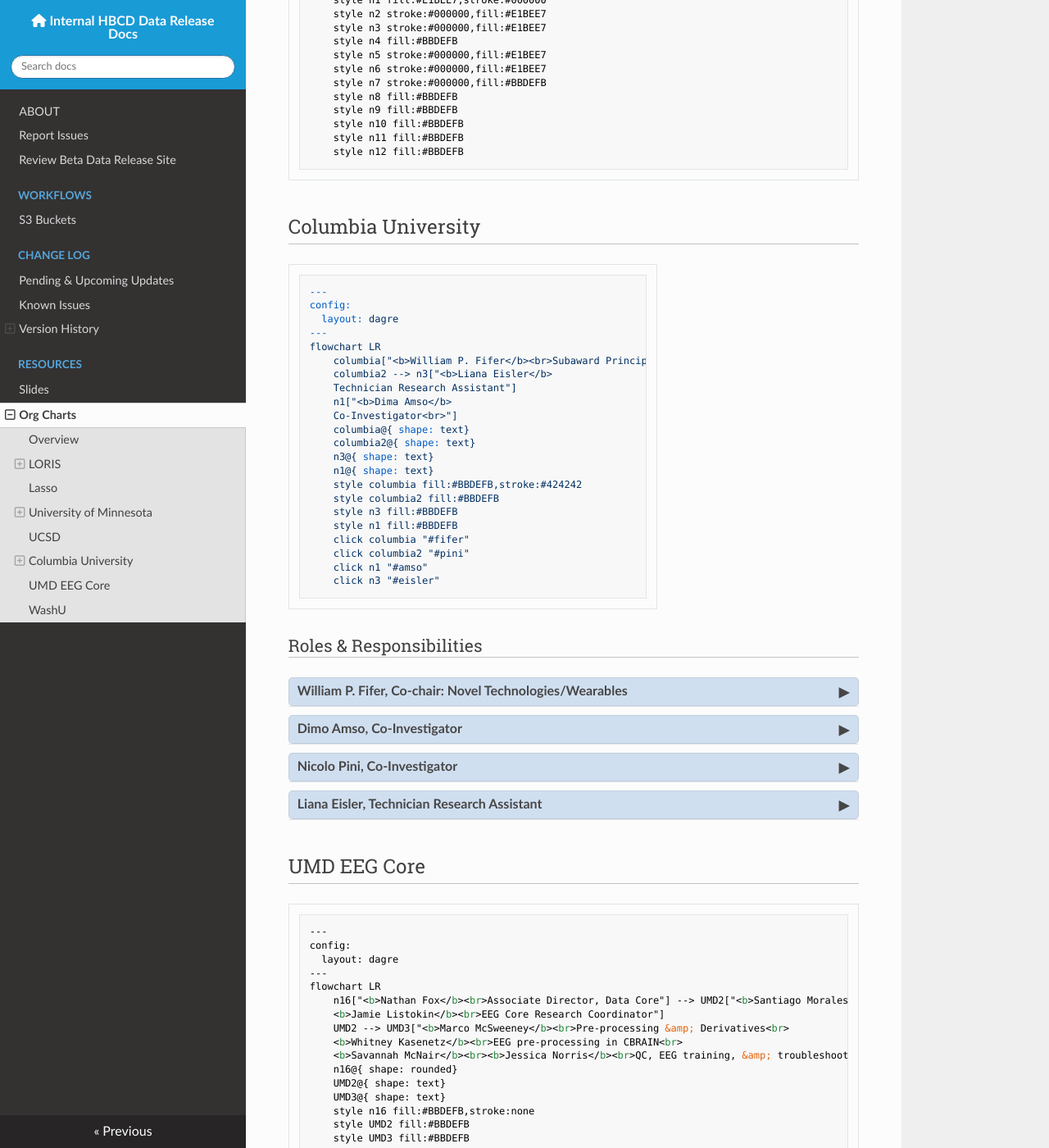
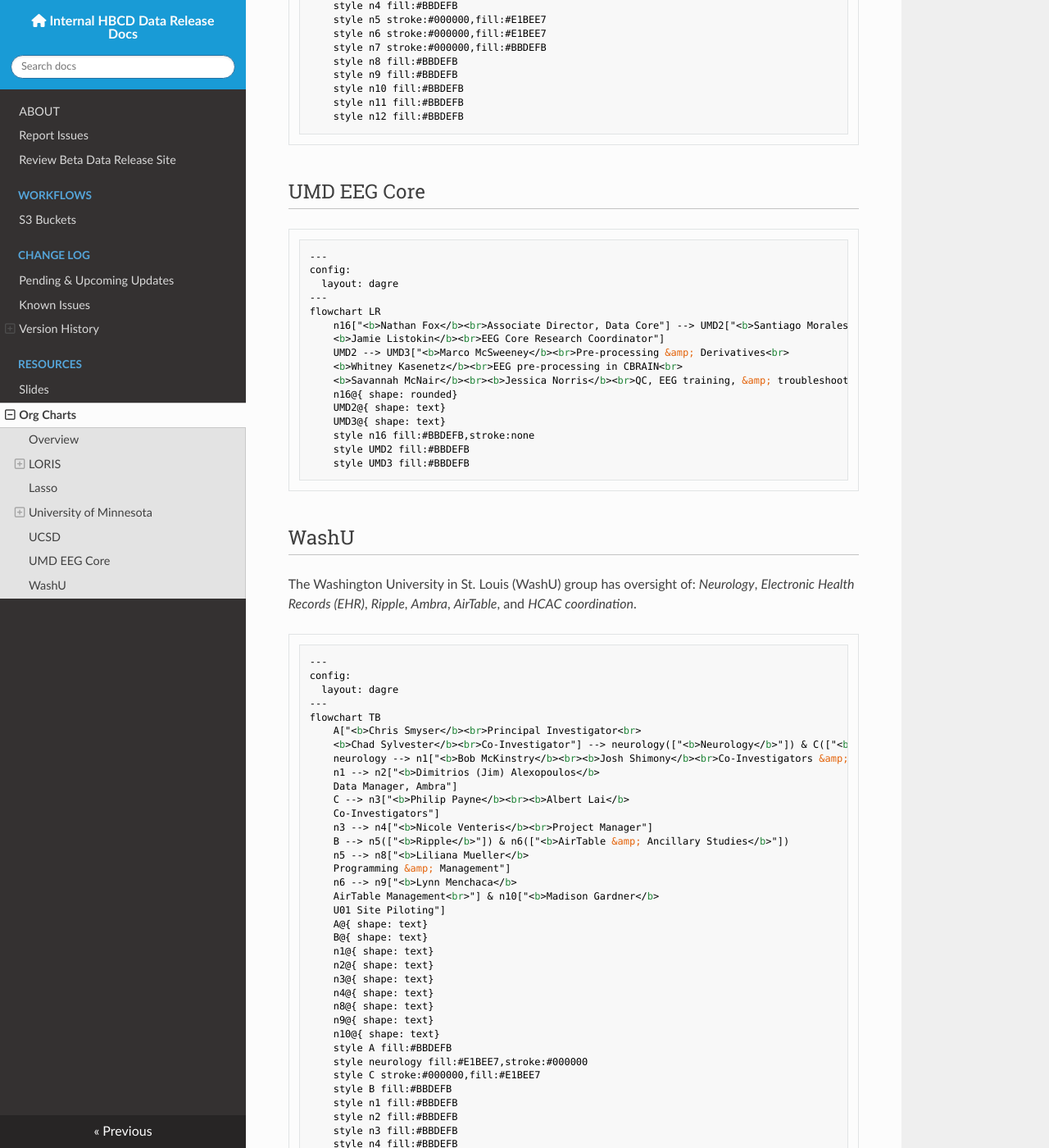
Before and after one commit to DCAN-Labs/hbcd-docs-internal, an MkDocs documentation site: the page built from docs/orgcharts.md, in a window 1280 px wide and 1400 px high, scrolled down 6611 px. Shown: the whole window at 82% size. Built offline with MkDocs 1.6.1, drawn with Linux system fonts in a browser that asks for light colours; nearby versions of some CDN libraries.

Commit message:
remove columbia section

````diff
--- a/docs/orgcharts.md
+++ b/docs/orgcharts.md
@@ -48,7 +48,7 @@
     click n10 "#washu"
     click n13 "#libr"
 ```
-<br>
+
 <div id="columbia-university" class="table-banner" onclick="toggleCollapse(this)">
   <span class="text-with-link">
   <span class="text">Columbia Novel Technologies & Wearables Workgroup</span>
@@ -549,100 +549,6 @@
     style n12 fill:#BBDEFB
 ```
 
-## Columbia University
-<div style="width: 450px;">
-```mermaid
----
-config:
-  layout: dagre
----
-flowchart LR
-    columbia["<b>William P. Fifer</b><br>Subaward Principal Investigator"] --> columbia2["<b>Nicolo Pini</b><br>Co-Investigator"]
-    columbia2 --> n3["<b>Liana Eisler</b>
-    Technician Research Assistant"]
-    n1["<b>Dima Amso</b>
-    Co-Investigator<br>"]
-    columbia@{ shape: text}
-    columbia2@{ shape: text}
-    n3@{ shape: text}
-    n1@{ shape: text}
-    style columbia fill:#BBDEFB,stroke:#424242
-    style columbia2 fill:#BBDEFB
-    style n3 fill:#BBDEFB
-    style n1 fill:#BBDEFB
-    click columbia "#fifer"
-    click columbia2 "#pini"
-    click n1 "#amso"
-    click n3 "#eisler"
-```
-</div>
-
-### Roles & Responsibilities
-
-<div id="fifer" class="table-banner" onclick="toggleCollapse(this)">
-  <span class="text-with-link">
-  <span class="text">William P. Fifer, Co-chair: Novel Technologies/Wearables</span>
-  <a class="anchor-link" href="#fifer" title="Copy link">
-  <i class="fa-solid fa-link"></i>
-  </a>
-  </span>
-  <span class="table-arrow">▸</span>
-</div>
-<div class="closed-collapsible-content">
-<ul>
-<li>Overall management.</li>
-<li>Supervise automation of sleep stage scoring and data analysis.</li>
-<li>Data analytics, writing, and review of manuscripts.</li>
-</ul>
-</div>
-
-<div id="amso" class="table-banner" onclick="toggleCollapse(this)">
-  <span class="text-with-link">
-  <span class="text">Dimo Amso, Co-Investigator</span>
-  <a class="anchor-link" href="#amso" title="Copy link">
-  <i class="fa-solid fa-link"></i>
-  </a>
-  </span>
-  <span class="table-arrow">▸</span>
-</div>
-<div class="closed-collapsible-content">
-<ul>
-<li>Lead development of best practices, particularly the adapted Family Culture Matters (FCM) task.</li>
-<li>Ensure coding is minimally evaluative to support unbiased measurement and minimize errors of inference.</li>
-</ul>
-</div>
-
-<div id="pini" class="table-banner" onclick="toggleCollapse(this)">
-  <span class="text-with-link">
-  <span class="text">Nicolo Pini, Co-Investigator</span>
-  <a class="anchor-link" href="#pini" title="Copy link">
-  <i class="fa-solid fa-link"></i>
-  </a>
-  </span>
-  <span class="table-arrow">▸</span>
-</div>
-<div class="closed-collapsible-content">
-<ul>
-<li>Serve as a leading member of the Novel Technologies/Wearables Workgroup.</li>
-<li>Develop pipelines necessary for extraction of derivatives, data upload, storage, and maintenance of the EKG data collected during EEG and the heart rate wearable sensor data.</li>
-<li>Coordinate the recurring training at the HBCD sites in these two modalities.</li>
-<li>Supervise quality control performed by Research Technician.</li>
-</ul>
-</div>
-
-<div id="eisler" class="table-banner" onclick="toggleCollapse(this)">
-  <span class="text-with-link">
-  <span class="text">Liana Eisler, Technician Research Assistant</span>
-  <a class="anchor-link" href="#eisler" title="Copy link">
-  <i class="fa-solid fa-link"></i>
-  </a>
-  </span>
-  <span class="table-arrow">▸</span>
-</div>
-<div class="closed-collapsible-content">
-<p>Quality control of outputs produced by automated pipelines.</p>
-</div>
-
 ## UMD EEG Core
 ```mermaid
 ---
````
Also changed, not shown: other parts of docs/orgcharts.md (+1 -1 lines).
